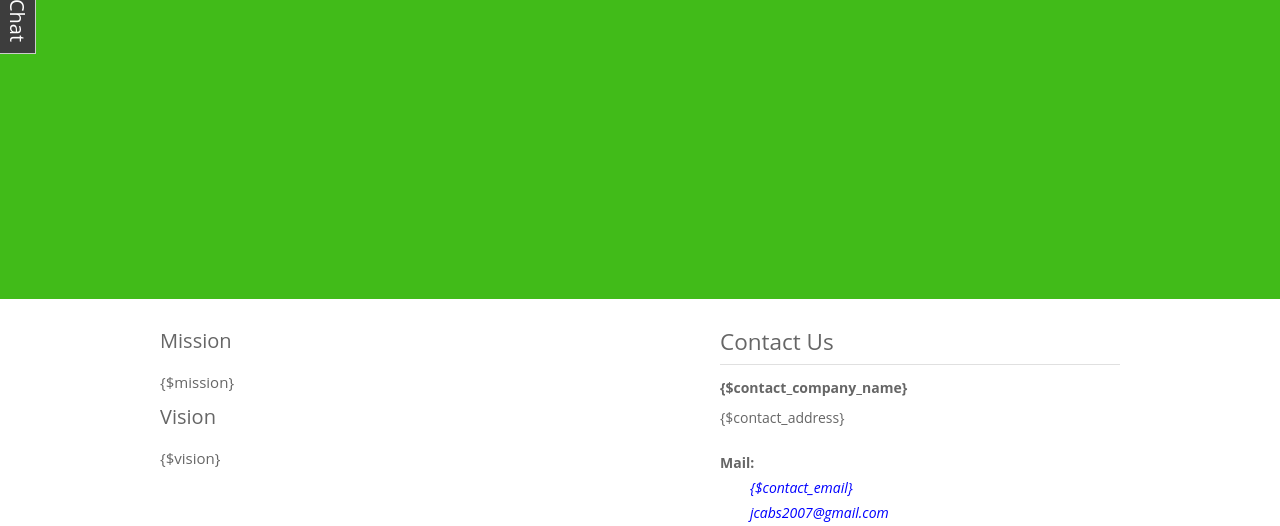
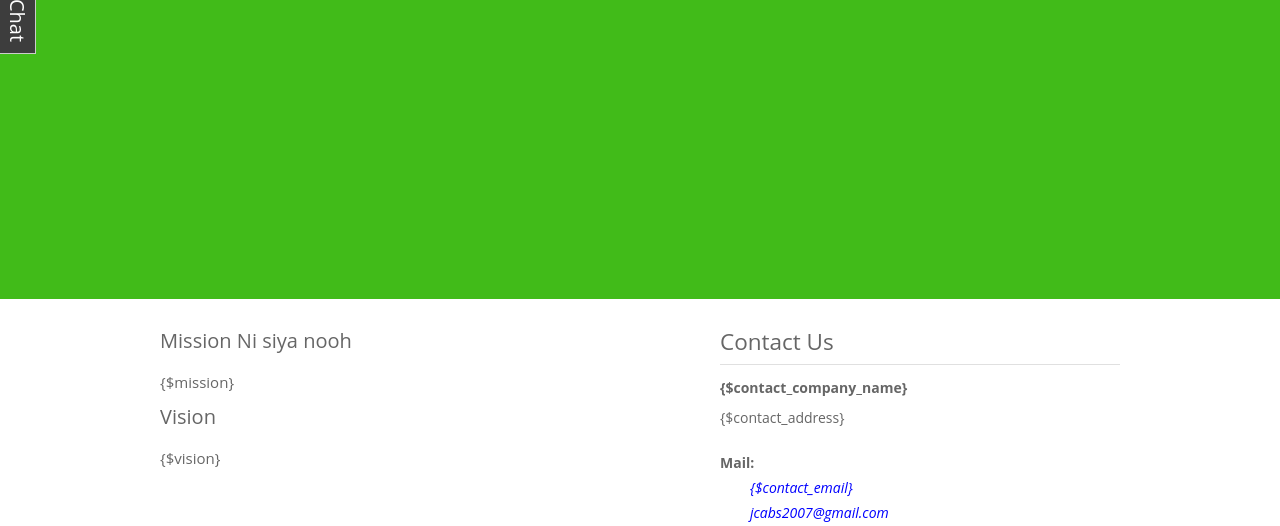
Before and after one commit to ebgutierrez/medibase, a PHP site: the page made by application/view/Home.php in a window 1280 px wide. Shown: the part 213-739 px from the top of the page. Run offline with PHP 8.4, Linux system fonts and the light colour scheme; the template is opened without the code that fills it, so the values that code supplies are empty.

Commit message:
Modified home

```diff
--- a/application/view/Home.php
+++ b/application/view/Home.php
@@ -54,7 +54,7 @@
 <!-- ------------------------------------------------------------------------------- -->
 <div class="bodyWrap">
 	<div class="bodyColumn1">
-    	<h5>Mission</h5>
+    	<h5>Mission Ni siya nooh</h5>
         <p class="misDescription">
         	{$mission}
         </p>
```
